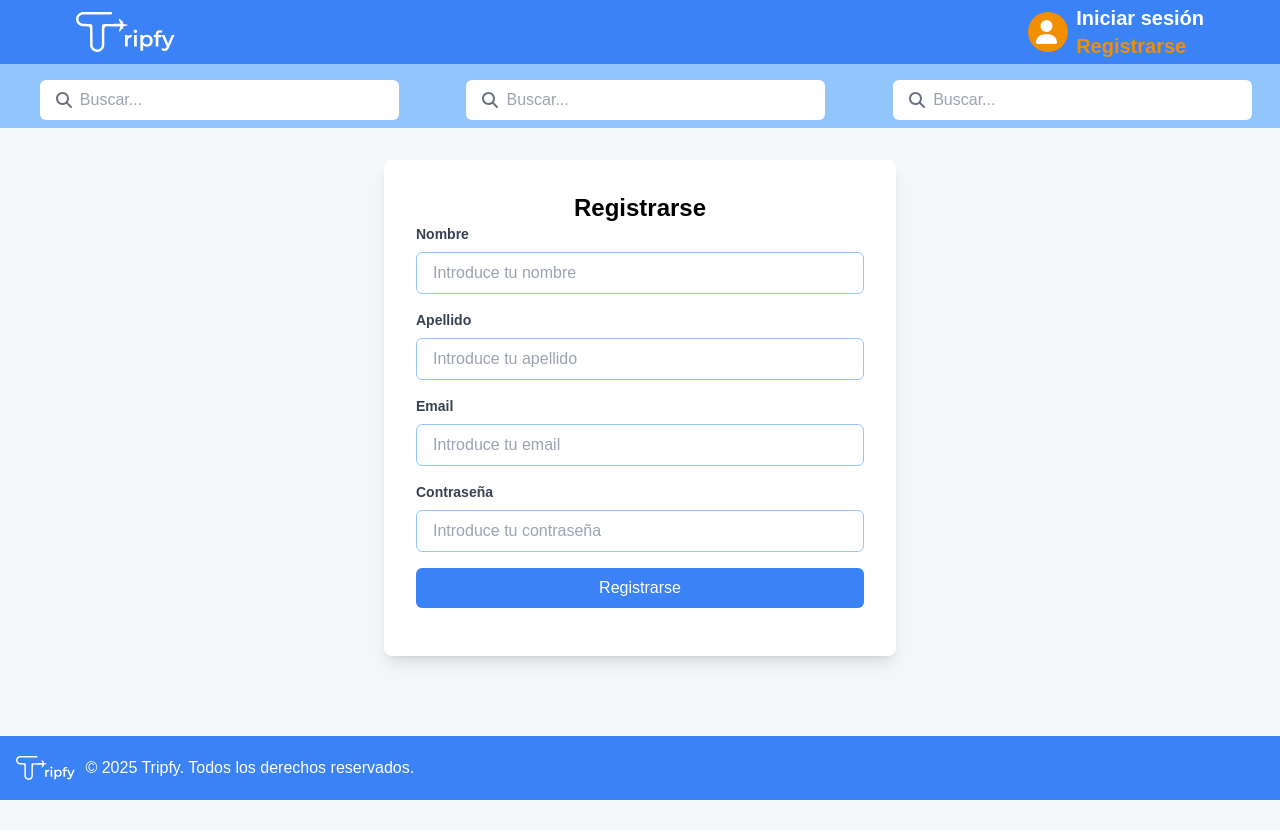
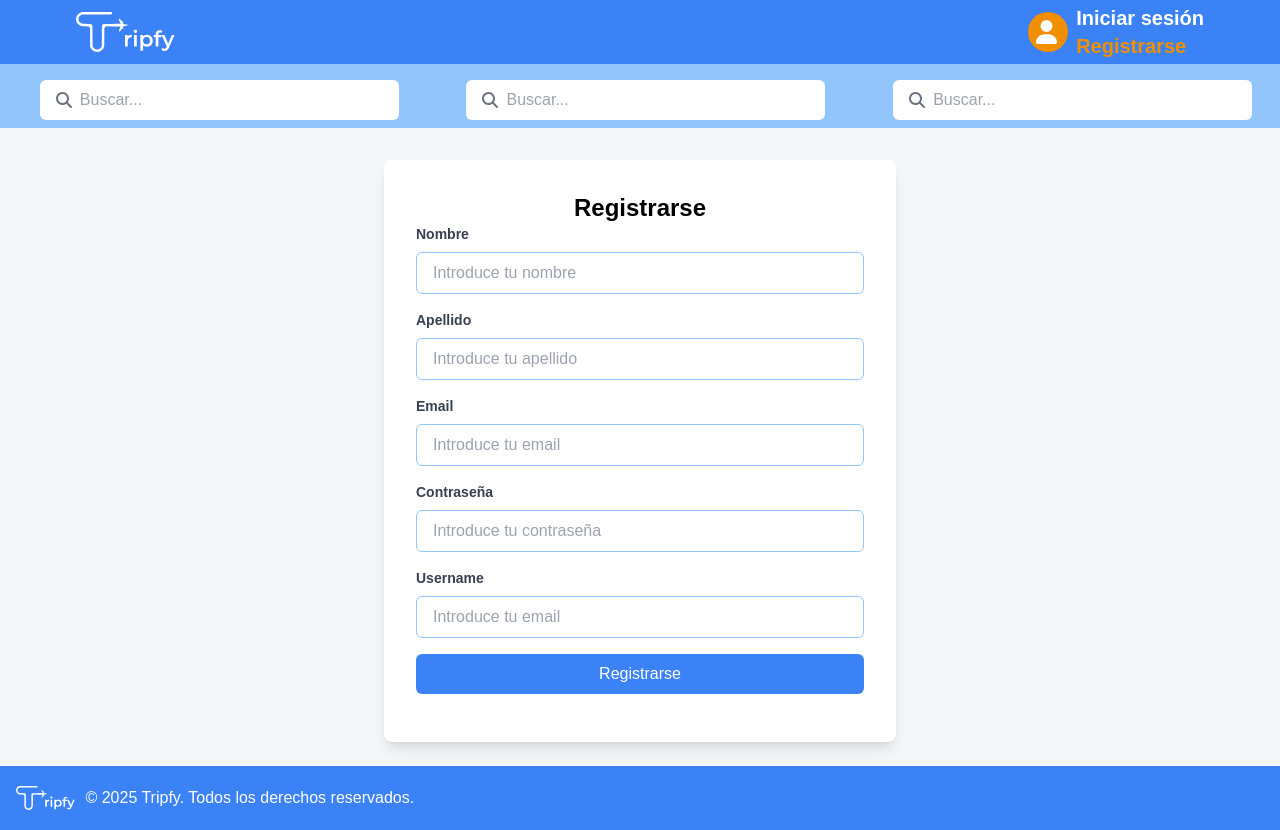
Before and after one commit to Kbri17/FrontEndTripfy, a React (Vite) app: page /register in a window 1280 px wide. Before the commit the page ends 800 px from the top, so only its background shows below. Built offline with nearby package versions, Linux system fonts and the light colour scheme.

Commit message:
agregando campo username en formulario usuario para persistirlo en bd

```diff
--- a/index.html
+++ b/index.html
@@ -5,7 +5,7 @@
     <link rel="stylesheet" href="src/App.css">
     <link rel="icon" type="image/svg+xml" href="/vite.svg" />
     <meta name="viewport" content="width=device-width, initial-scale=1.0" />
-    <title>Vite + React</title>
+    <title>Trypfy</title>
   </head>
   <body>
     <div id="root"></div>
--- a/src/auth/RegisterForm.jsx
+++ b/src/auth/RegisterForm.jsx
@@ -9,6 +9,7 @@ const RegisterForm = () => {
     contrasenia: "",
     nombre: "",
     apellido: "",
+    username: "",
   });
   const navigate = useNavigate();
   const handleChange = (e) => {
@@ -115,6 +116,26 @@ const RegisterForm = () => {
           />
         </div>
 
+        {/* Campo de username */}
+        <div className="mb-4">
+          <label
+            htmlFor="correo"
+            className="block text-gray-700 text-sm font-semibold mb-2"
+          >
+            Username
+          </label>
+          <input
+            type="text"
+            id="username"
+            name="username"
+            value={usuario.username}
+            onChange={handleChange}
+            required
+            className="w-full px-4 py-2 rounded-md border border-blue-300 focus:outline-none focus:ring-2 focus:ring-blue-500"
+            placeholder="Introduce tu email"
+          />
+        </div>
+
         {/* Botón de Enviar */}
         <div className="mb-4">
           <button
```
Also changed, not shown: src/ProtectedRouter.jsx (added).
